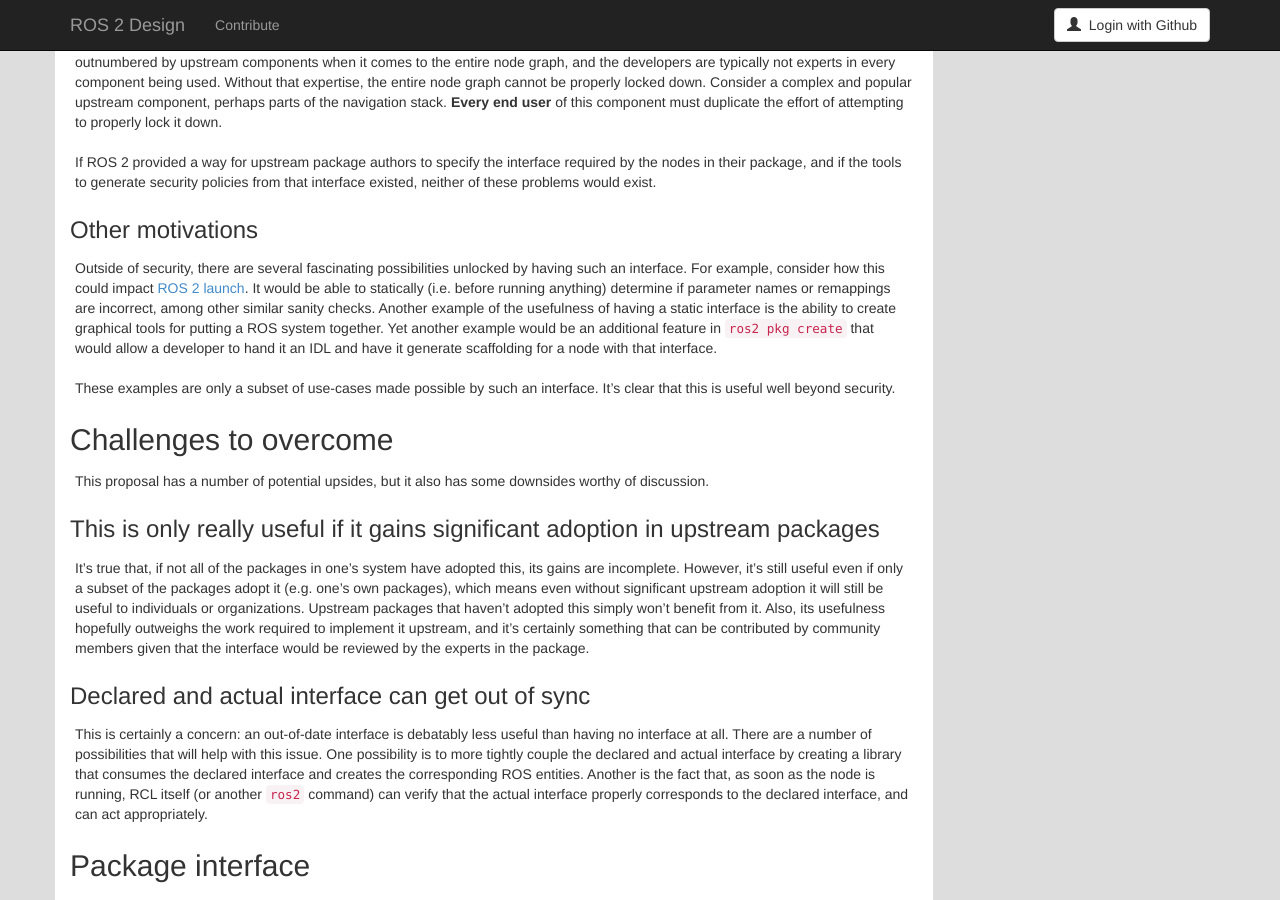
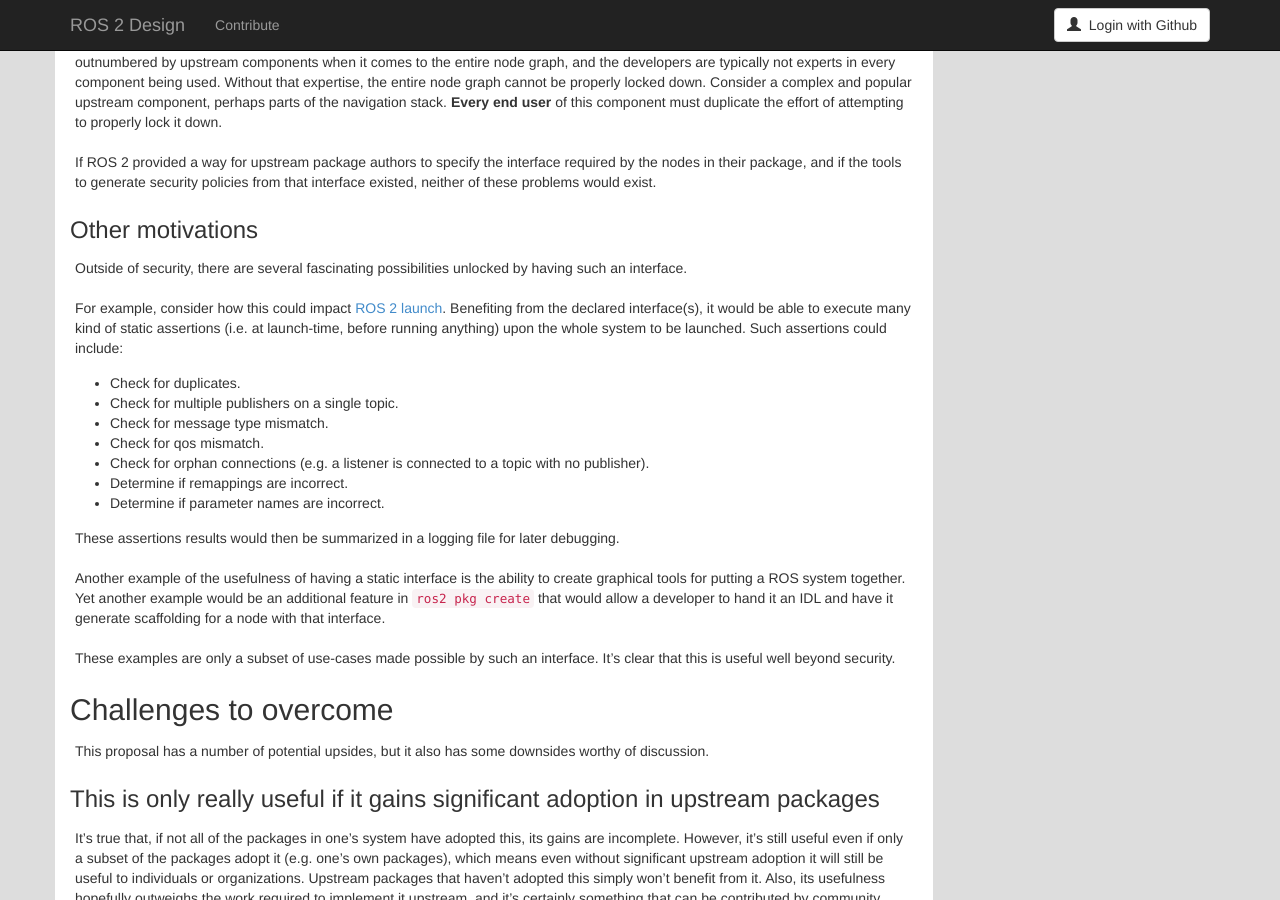
Before and after one commit to ros2/design, a Jekyll site: the page built from articles/ros_node_idl.md, in a window 1280 px wide and 900 px high, scrolled down 1051 px. Built offline with Jekyll 4.4.1, drawn with Linux system fonts in a browser that asks for light colours; nearby versions of some CDN libraries.

Commit message:
flesh a little more other motiv
Fleshing a little more the 'Other motivations' section

```diff
--- a/articles/ros_node_idl.md
+++ b/articles/ros_node_idl.md
@@ -70,8 +70,20 @@
 ### Other motivations
 
 Outside of security, there are several fascinating possibilities unlocked by having such an interface.
+
 For example, consider how this could impact [ROS 2 launch][launch_ros].
-It would be able to statically (i.e. before running anything) determine if parameter names or remappings are incorrect, among other similar sanity checks.
+Benefiting from the declared interface(s), it would be able to execute many kind of static assertions (i.e. at launch-time, before running anything) upon the whole system to be launched.
+Such assertions could include:
+- Check for duplicates.
+- Check for multiple publishers on a single topic.
+- Check for message type mismatch.
+- Check for qos mismatch.
+- Check for orphan connections (e.g. a listener is connected to a topic with no publisher).
+- Determine if remappings are incorrect.
+- Determine if parameter names are incorrect.
+
+These assertions results would then be summarized in a logging file for later debugging.
+
 Another example of the usefulness of having a static interface is the ability to create graphical tools for putting a ROS system together.
 Yet another example would be an additional feature in `ros2 pkg create` that would allow a developer to hand it an IDL and have it generate scaffolding for a node with that interface.
 
```
